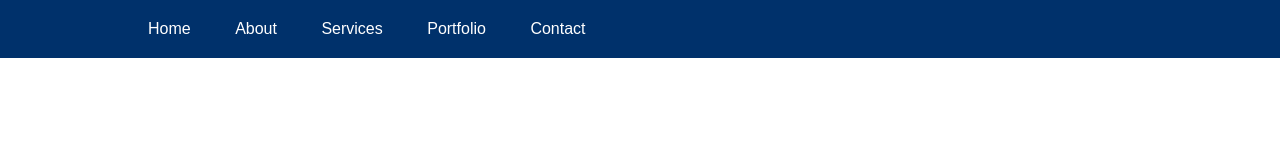
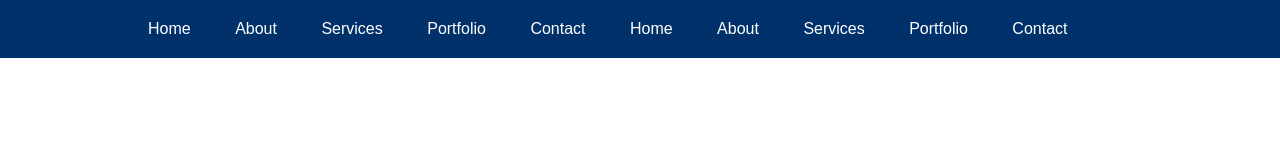
Before and after one commit to Shijubabysam/respoMenu, a plain HTML site: page index.html in a window 1280 px wide. Drawn offline with nearby package versions, Linux system fonts and the light colour scheme.

Commit message:
update nav list

```diff
--- a/index.html
+++ b/index.html
@@ -24,6 +24,11 @@ and open the template in the editor.
                     <li><a href="#">Services</a></li>
                     <li><a href="#">Portfolio</a></li>
                     <li><a href="#">Contact</a></li>
+                    <li><a href="#">Home</a></li>
+                    <li><a href="#">About</a></li>
+                    <li><a href="#">Services</a></li>
+                    <li><a href="#">Portfolio</a></li>
+                    <li><a href="#">Contact</a></li>
                 </ul>
             </nav>
         <script src="https://code.jquery.com/jquery-3.4.1.js"></script>
```
